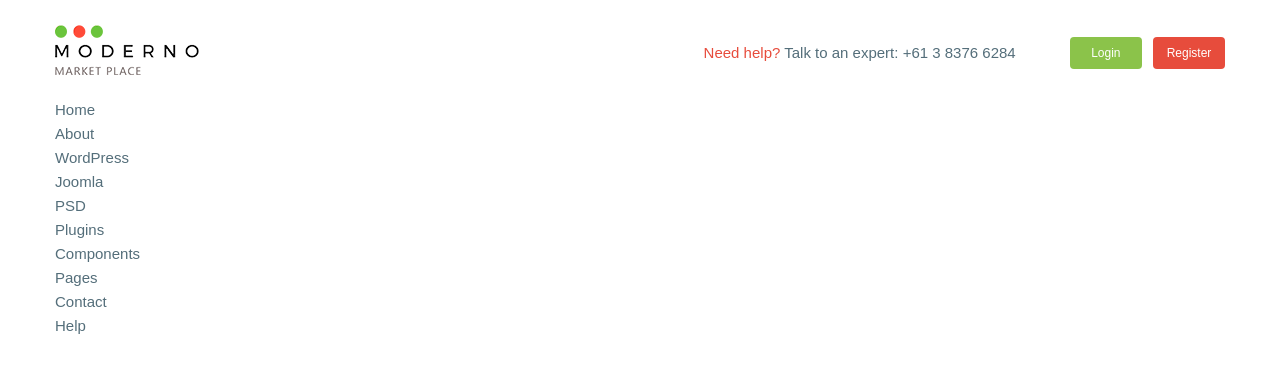
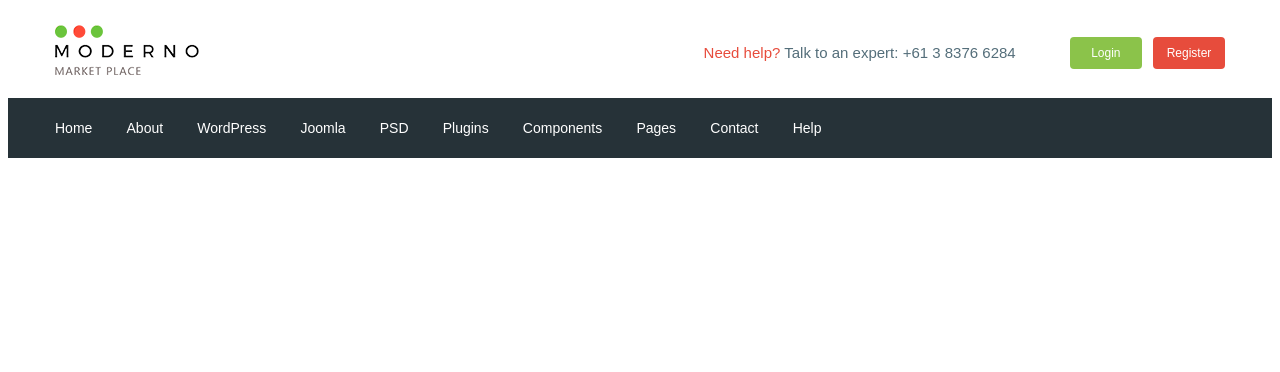
Before and after one commit to Xomcheg/moderno, a website: page app/index.html in a window 1280 px wide. Drawn offline with nearby package versions, Linux system fonts and the light colour scheme; files that its build step writes are made by us from their sources.

Commit message:
added Header final

```diff
--- a/app/index.html
+++ b/app/index.html
@@ -36,7 +36,6 @@
                         <a class="header__btn-register header__btn" href="#">Register</a>
                     </div>
                 </div>
-
             </div>
 
 
@@ -45,7 +44,7 @@
         <div class="header__menu">
             <div class="container">
                 <nav class="menu">
-                    <ul>
+                    <ul class="menu__list">
                         <li>
                             <a href="#">
                                 Home
--- a/app/scss/_global.scss
+++ b/app/scss/_global.scss
@@ -11,6 +11,7 @@ body {
     font-size: 15px;
     line-height: 24px;
     color: $text;
+    font-weight: 400;
 }
 a {
     display: inline-block;
--- a/app/scss/_vars.scss
+++ b/app/scss/_vars.scss
@@ -1,3 +1,4 @@
 $text: #546e7a;
 $red: #e74c3c;
 $green: #8bc34a;
+$bg: #263238;
--- a/app/scss/style.scss
+++ b/app/scss/style.scss
@@ -29,3 +29,23 @@
     background-color: $red;
     margin-left: 7px;
 }
+.header__menu {
+    background-color: $bg;
+}
+.menu {
+    display: flex;
+    align-items: center;
+    height: 60px;
+}
+.menu__list {
+    li {
+        display: inline-block;
+        & + li {
+            margin-left: 30px;
+        }
+    }
+    a {
+        color: #fff;
+        font-size: 14px;
+    }
+}
```
